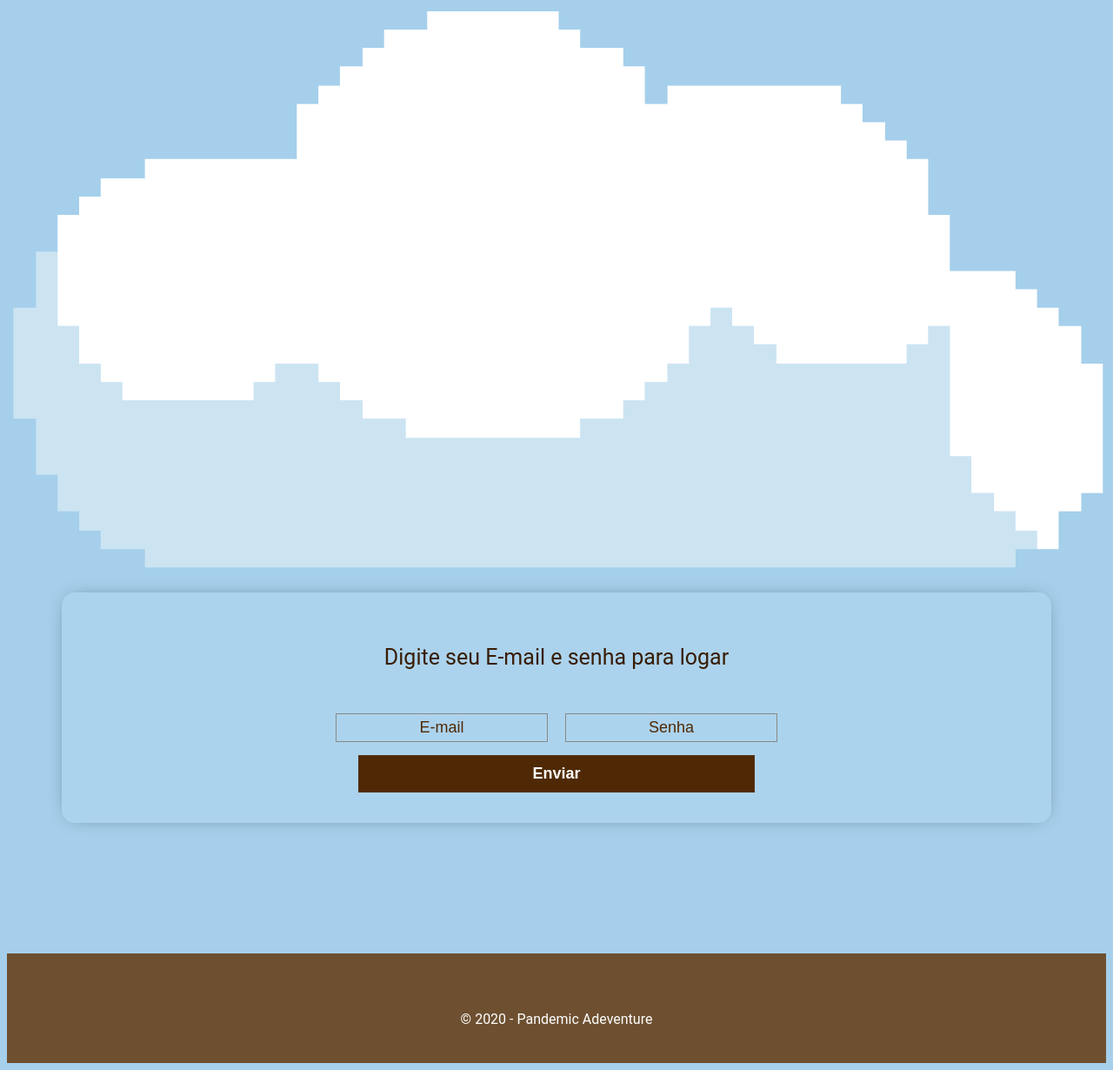
After one commit to Antonio-Estevam/Trabalho_acad-mico, a PHP site: page /login.html in a window 1280 px wide. The commit adds this page. Shown: the whole page at 87% size. Run offline with PHP 8.4, Linux system fonts and the light colour scheme.

Commit message:
refatoração

```diff
--- a/alterarAcao.php
+++ b/alterarAcao.php
@@ -18,7 +18,7 @@
         try {
 
             $base->query("UPDATE client SET nome = '".$nome."', tele = '".$tele."', email = '".$email." ' WHERE idclient = ".$id);
-            header("Location:index.php");
+            header("Location:admin.php");
 
         } catch (Exception $erro) {
 
--- /dev/null
+++ b/css/login.css
@@ -0,0 +1,102 @@
+
+body{
+    font-family: Roboto, sans-serif;
+    background-color: #A5CFEB;
+}
+
+
+.cadastro{
+    width:100%;
+    background-repeat: no-repeat;
+    background-size: cover;
+    background-position: center;
+}
+
+.cadastro form{
+    margin-left: 5%;
+    display: flex;
+    flex-direction: column;
+    background-color: rgba(255, 255, 255, 0.081);
+    width:90%;
+    align-items: center;
+    -webkit-box-shadow: 0px 0px 22px -11px rgba(0,0,0,0.68);
+    -moz-box-shadow: 0px 0px 22px -11px rgba(0,0,0,0.68);
+    box-shadow: 0px 0px 22px -11px rgba(0,0,0,0.68);
+    border-radius: 15px;
+    padding-bottom: 35px;
+}
+
+.cadastro form p {
+    text-align: center;
+    font-size:18px;
+    padding: 35px 10px 15px 10px;
+    color: #381d04;
+
+
+}
+
+.cadastro form input{
+    width:90%;
+    text-align: center;
+    font-size: 18px;
+    margin-top: 10px;
+    border: #60381379 solid 1px;
+    border-radius: 5px;
+    padding: 5px;
+    background-color: rgba(255, 255, 255, 0);
+    color: #4f2905;
+}
+
+.cadastro form input::placeholder{
+    color: #4f2905;
+}
+
+
+.cadastro form input[type="submit"] {
+    width:40%;
+    font-weight: bolder;
+    background-color: #4f2905;
+    color: #fff;
+    padding: 10px 6px;
+    margin-top: 15px;
+
+}
+
+
+    /*1200px desktop*/
+    @media  (min-width:1200px){
+
+    }
+
+    /*960px tabletes no modo paisagem  */
+        @media  (min-width:960px){
+
+        }
+
+    /*768px tabletes no modo retrato */
+       @media  (min-width:768px){
+        .cadastro form{
+            flex-direction: column;
+        }
+        .cadastro form p{
+            font-size: 25px;
+        }
+
+        .cadastro form div{
+            display: flex;
+            flex-direction: row;
+        }
+
+        .cadastro form input{
+            margin-left: 10px;
+            margin-right: 10px;
+            border-radius: 0px;
+        }
+
+        }
+
+    /* 480px smartphone no modo paisagem */
+
+        @media  (min-width:480px){
+
+        }
--- a/css/main.css
+++ b/css/main.css
@@ -10,7 +10,6 @@
     position: relative;
     padding: 20px 10px;
 }
-
 .main{
     width:100%;
     background-image: url("/img/backgrund_home.svg");
--- a/deletar.php
+++ b/deletar.php
@@ -15,7 +15,7 @@
 
             $base->query("DELETE FROM client WHERE idclient =".$id."");
 
-             header("Location:index.php");
+             header("Location:admin.php");
 
         } catch (Exception $erro) {
             die("Erro ao tentar deletar dados: ".$erro->getMessage());
--- /dev/null
+++ b/login.html
@@ -0,0 +1,37 @@
+<!DOCTYPE html>
+<html lang="pt-br">
+<head>
+    <meta charset="UTF-8">
+    <meta name="viewport" content="width=device-width, initial-scale=1.0">
+    <link rel="stylesheet" href="css/login.css">
+    <link rel="stylesheet" href="css/footer.css">
+    <title>Login </title>
+</head>
+<body>
+
+    <section id="cadastro" class="cadastro">
+        <div class="nuvem">
+           <img src="img/nuvem.svg" alt="Nuvem" id="nuvem1">
+       </div>
+
+       <form method="POST" action="loginAcao.php">
+
+           <p>
+               Digite seu E-mail e senha para logar
+           </p>
+           <div>
+                <Input type="email" placeholder="E-mail" name="email" required ></Input>
+                <Input type="password" placeholder="Senha" name="senha" required ></Input>
+           </div>
+           <input type="submit" value="Enviar">
+       </form>
+
+   </section>
+
+
+   <footer>
+    <p>&copy 2020 - Pandemic Adeventure</p>
+</footer>
+
+</body>
+</html>
```
Also changed, not shown: admin.php (renamed from index.php).
